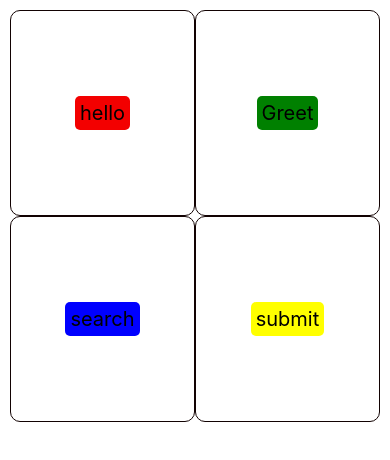
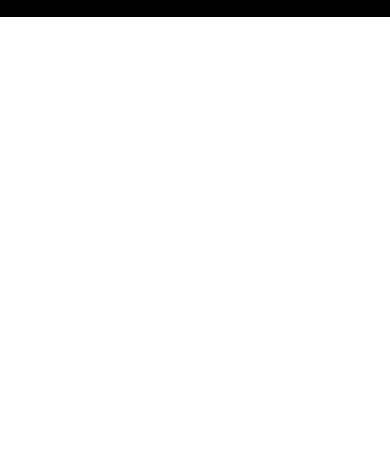
Before and after one commit to DurgeshAppDev/Learning-react-native, a React Native app: screen / in a window 390 px wide. Shown: the top 460 px of the page. Built offline with nearby package versions, Linux system fonts and the light colour scheme.

Commit message:
working on radio buttons

```diff
--- a/App.tsx
+++ b/App.tsx
@@ -1,39 +1,16 @@
 import { useState } from 'react';
-import { View, Text,StyleSheet, TouchableHighlight} from 'react-native';
-import {Comp,Greet,Search,Submit} from './Component/Comp.js' ;
+import { View, Text,StyleSheet,TouchableOpacity} from 'react-native';
+
 
 const App=()=>{
- let [press,setpress]=useState(null);
 
   return(
-    <View style={style.main}>
-      <View style={style.halfBox}>
-     <View style={style.singleComponent}>
-      <TouchableHighlight onPress={()=>setpress("hello")}>
-       <Text style={style.textStyle}>hello</Text>
-       </TouchableHighlight>
-
-     </View>
-     <View style={style.singleComponent}>
-      <TouchableHighlight onPress={()=>setpress("Greet")}>
-       <Text style={[style.textStyle,style.Greet]}>Greet</Text>
-       </TouchableHighlight>
-     </View>
-     <View style={style.singleComponent}>
-      <TouchableHighlight onPress={()=>setpress("search")}>
-       <Text style={[style.textStyle,style.search]}>search</Text>
-       </TouchableHighlight>
-     </View>
-    <View style={style.singleComponent}>
-      <TouchableHighlight onPress={()=>setpress("submit")}>
-       <Text style={[style.textStyle,style.submit]}>submit</Text>
-       </TouchableHighlight>
-     </View>
-     </View>
-     {press === 'hello' && <Comp/>}
-     {press === 'Greet' && <Greet/>}
-     {press === 'search' && <Search/>}
-     {press === 'submit' && <Submit/>}
+    <View style={{backgroundColor:'black'}}>
+      <TouchableOpacity>
+      <View style={style.main}>
+        <Text>male</Text>
+      </View>
+      </TouchableOpacity>
     </View>
   )
 }
@@ -41,42 +18,8 @@
 const style=StyleSheet.create({
   main:{
     flex:1,
-    margin:10,
-  },
-  halfBox:{
-    width:'100%',
-    height:'50%',
-    flexDirection:'row',
-    flexWrap:'wrap'
-  },
-  singleComponent:{
-  width:'50%',
-  height:'50%',
-  justifyContent:'center',
-  alignItems:'center',
-  borderWidth:1,
-  borderRadius:10,
-  borderColor:'#120202'
-  },
-  textStyle:{
-    fontSize:20,
-    backgroundColor:'#f30000',
-    color:'#000000',
-    textAlign:'center',
-    padding:5,
-    margin:10,
-    borderRadius:5,
-    shadowColor:'black',
-    elevation:10
-    },
-  Greet:{
-    backgroundColor:'green'
-  },
-  search:{
-    backgroundColor:'blue'
-  },
-  submit:{
-    backgroundColor:'yellow'
+    alignItems:'center',
+    justifyContent:'center'
   }
 })
 export default App;
```
